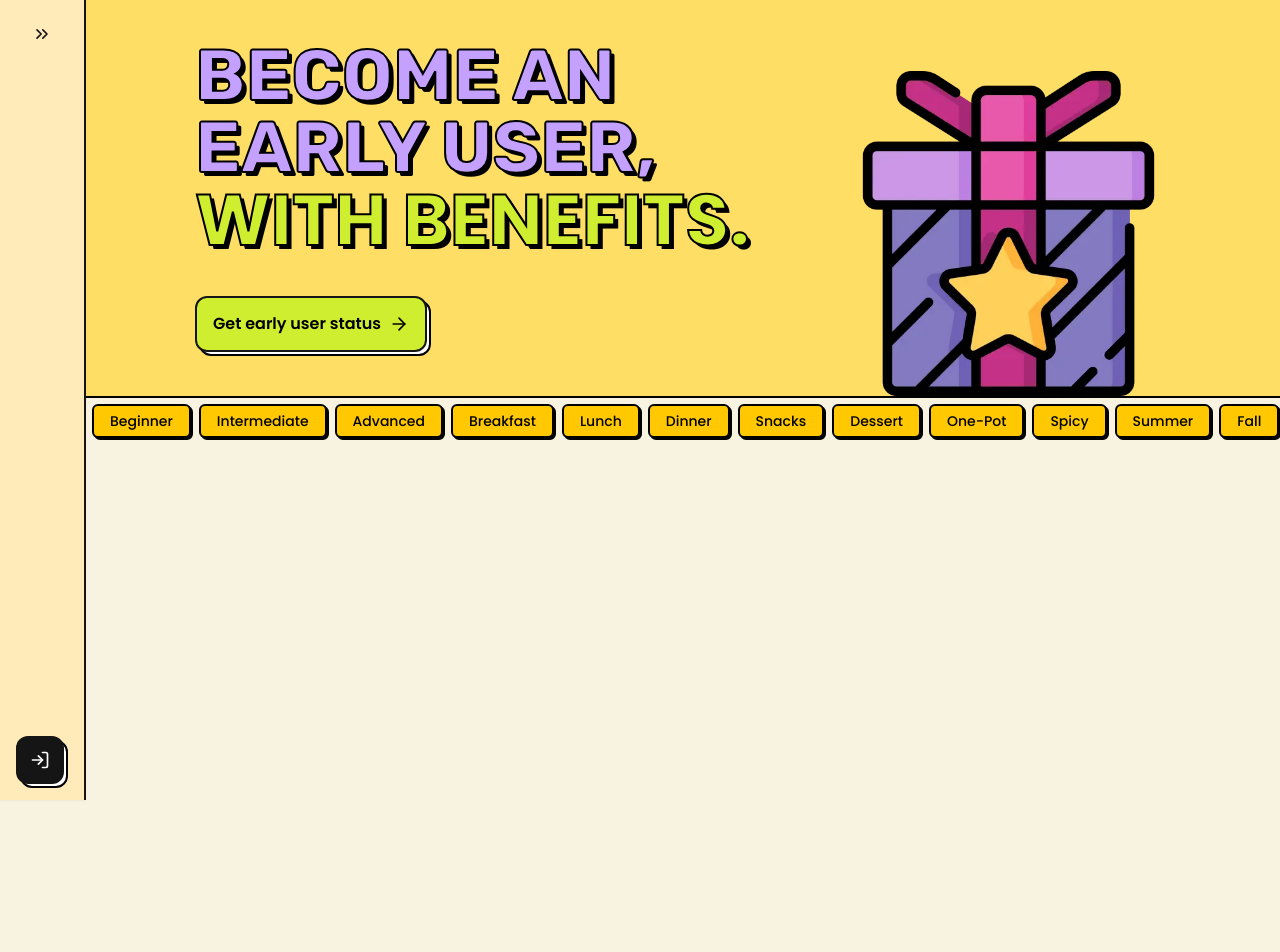
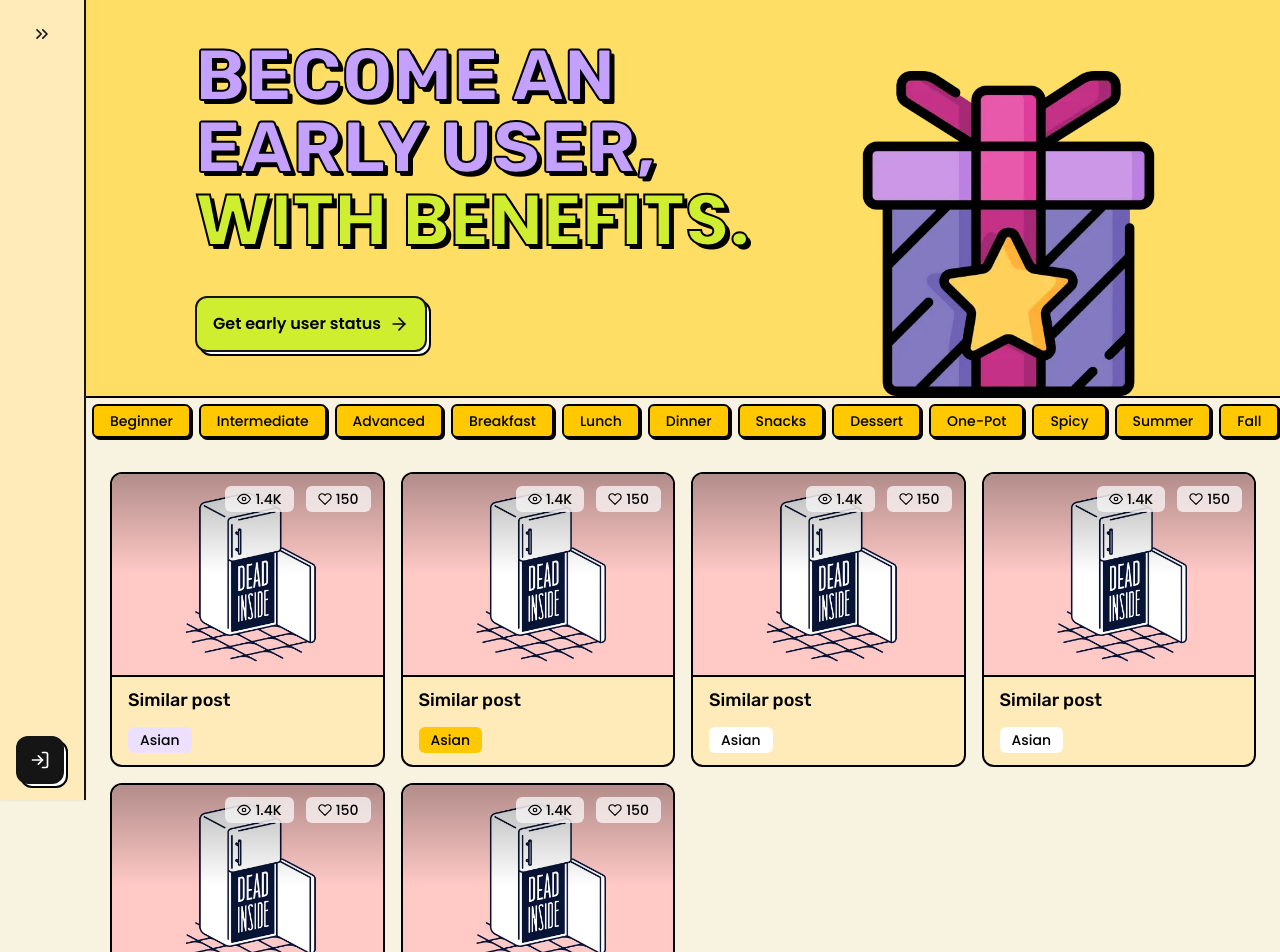
Before and after one commit to Flanner-app/flanner-nextjs-frontend, a Next.js app: page /blog in a window 1280 px wide. Shown: the top 952 px of the page. Before the commit the page ends 800 px from the top, so only its background shows below. Built offline with nearby package versions, Linux system fonts and the light colour scheme; no server answers.

Commit message:
feat: add posts to main blog page

```diff
--- a/src/app/(withSidebars)/blog/page.tsx
+++ b/src/app/(withSidebars)/blog/page.tsx
@@ -1,5 +1,6 @@
 import BlogFilters from '@/components/blog/BlogFilters'
 import BlogHero from '@/components/blog/BlogHero'
+import BlogPageContent from '@/components/blog/BlogPageContent'
 
 const BlogPage = () => {
   return (
@@ -8,6 +9,7 @@ const BlogPage = () => {
       <div className="relative">
         <BlogFilters />
       </div>
+      <BlogPageContent />
     </div>
   )
 }
--- a/src/components/blog/BlogCard.tsx
+++ b/src/components/blog/BlogCard.tsx
@@ -7,6 +7,7 @@ import { formatNumberToSmall } from '@/utils/numbers'
 import Tag from './Tag'
 
 type BlogCardProps = {
+  href: string
   title: string
   tags: string[]
   imgSrc: string
@@ -15,6 +16,7 @@ type BlogCardProps = {
 }
 
 const BlogCard = ({
+  href,
   title,
   tags,
   imgSrc,
@@ -22,7 +24,7 @@ const BlogCard = ({
   likesAmount,
 }: BlogCardProps) => {
   return (
-    <Link href="/" className="group relative">
+    <Link href={href} className="group relative">
       <div
         className={clsx(
           'block overflow-hidden rounded-xl border-2 border-black-default',
--- a/src/components/blog/BlogHero/index.tsx
+++ b/src/components/blog/BlogHero/index.tsx
@@ -55,6 +55,7 @@ const BlogHero = () => {
             width={340}
             height={340}
             alt="benefits"
+            className="pointer-events-none"
           />
         </div>
       </div>
--- /dev/null
+++ b/src/components/blog/BlogPageContent.tsx
@@ -0,0 +1,58 @@
+import BlogCard from './BlogCard'
+
+const BlogPageContent = () => {
+  return (
+    <div className="grid gap-4 p-4 pt-10 sm:grid-cols-2 sm:p-6 lg:grid-cols-3 xl:grid-cols-4">
+      <BlogCard
+        href="/blog/1"
+        title="Similar post"
+        tags={['Asian']}
+        imgSrc="/images/fridge-placeholder.webp"
+        viewsAmount={1350}
+        likesAmount={150}
+      />
+      <BlogCard
+        href="/blog/1"
+        title="Similar post"
+        tags={['Asian']}
+        imgSrc="/images/fridge-placeholder.webp"
+        viewsAmount={1350}
+        likesAmount={150}
+      />
+      <BlogCard
+        href="/blog/1"
+        title="Similar post"
+        tags={['Asian']}
+        imgSrc="/images/fridge-placeholder.webp"
+        viewsAmount={1350}
+        likesAmount={150}
+      />
+      <BlogCard
+        href="/blog/1"
+        title="Similar post"
+        tags={['Asian']}
+        imgSrc="/images/fridge-placeholder.webp"
+        viewsAmount={1350}
+        likesAmount={150}
+      />
+      <BlogCard
+        href="/blog/1"
+        title="Similar post"
+        tags={['Asian']}
+        imgSrc="/images/fridge-placeholder.webp"
+        viewsAmount={1350}
+        likesAmount={150}
+      />
+      <BlogCard
+        href="/blog/1"
+        title="Similar post"
+        tags={['Asian']}
+        imgSrc="/images/fridge-placeholder.webp"
+        viewsAmount={1350}
+        likesAmount={150}
+      />
+    </div>
+  )
+}
+
+export default BlogPageContent
--- a/src/components/blog/BlogPost/index.tsx
+++ b/src/components/blog/BlogPost/index.tsx
@@ -272,6 +272,7 @@ const BlogPost = () => {
           </Heading>
           <div className="grid items-center gap-4 sm:grid-cols-2 2xl:grid-cols-4">
             <BlogCard
+              href="/blog/1"
               title="Similar post"
               tags={['Asian']}
               imgSrc="/images/fridge-placeholder.webp"
@@ -279,6 +280,7 @@ const BlogPost = () => {
               likesAmount={150}
             />
             <BlogCard
+              href="/blog/1"
               title="Similar post"
               tags={['Asian']}
               imgSrc="/images/fridge-placeholder.webp"
@@ -286,6 +288,7 @@ const BlogPost = () => {
               likesAmount={150}
             />
             <BlogCard
+              href="/blog/1"
               title="Similar post"
               tags={['Asian']}
               imgSrc="/images/fridge-placeholder.webp"
@@ -293,6 +296,7 @@ const BlogPost = () => {
               likesAmount={150}
             />
             <BlogCard
+              href="/blog/1"
               title="Similar post"
               tags={['Asian']}
               imgSrc="/images/fridge-placeholder.webp"
```
